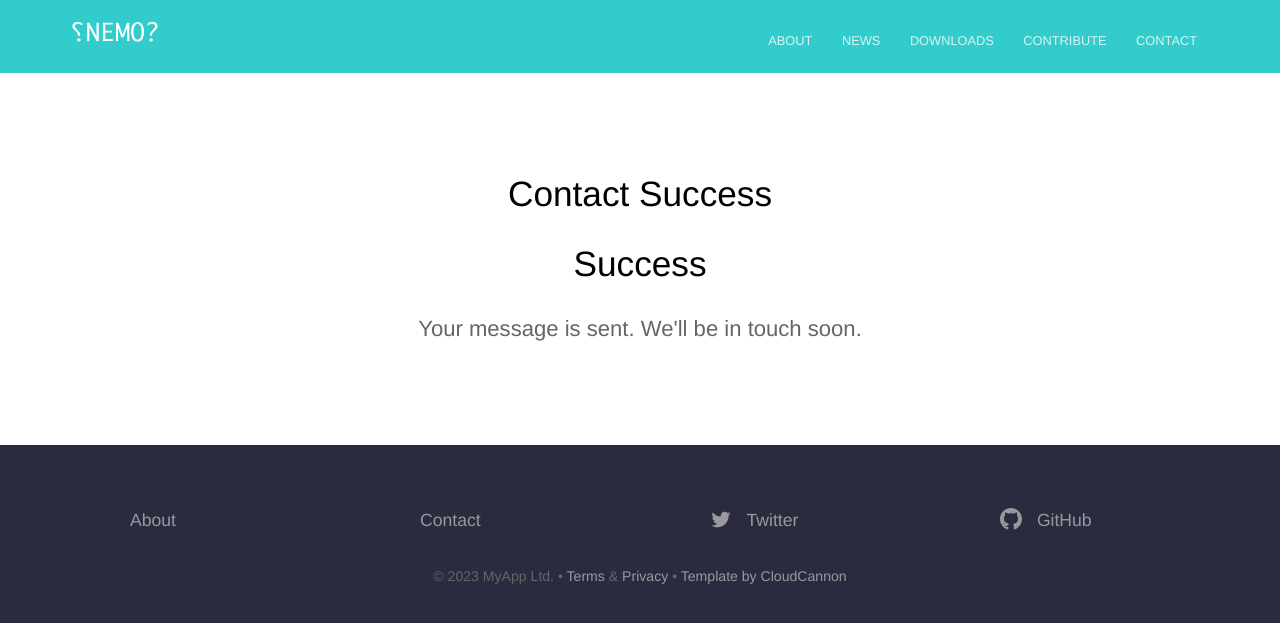
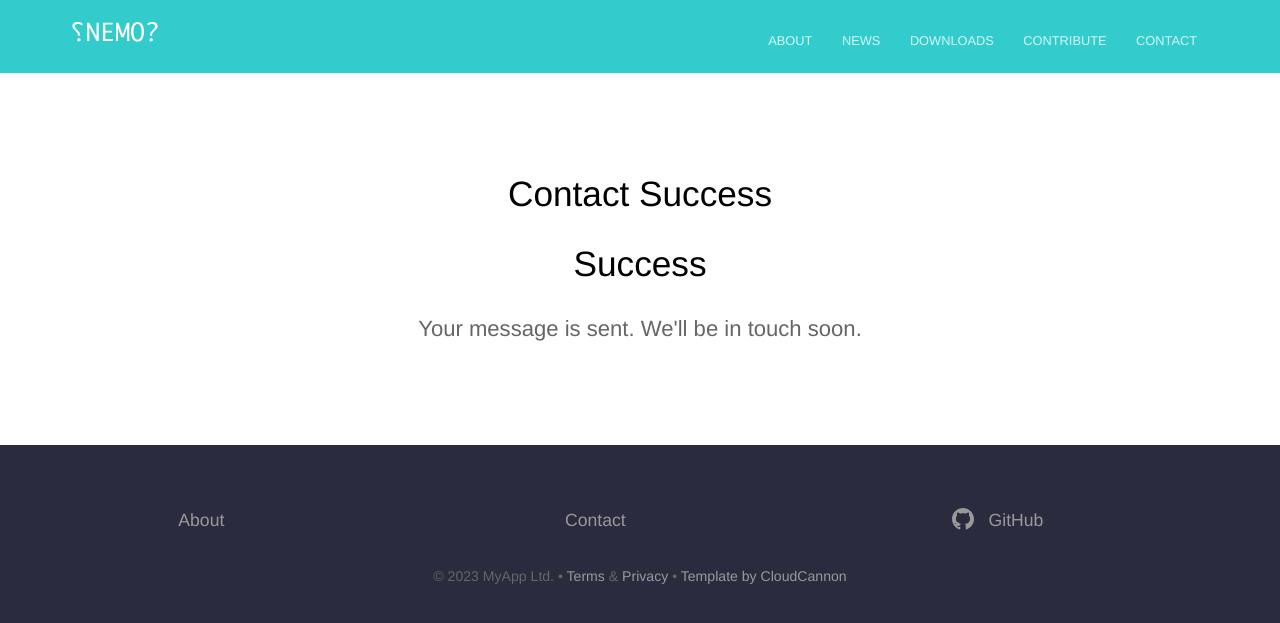
Before and after one commit to TheNEMOproject/TheNEMOproject.github.io, a Jekyll site: the page built from contact-success.html, in a window 1280 px wide. Shown: the top 623 px of the page. Built offline with Jekyll 4.4.1, drawn with Linux system fonts in a browser that asks for light colours.

Commit message:
Update footer.yml

```diff
--- a/_data/footer.yml
+++ b/_data/footer.yml
@@ -5,11 +5,6 @@
   - name: Contact
     link: /contact/
 - links:
-  - name: Twitter
-    link: https://twitter.com/cloudcannon/
-    social_icon: Twitter
-    new_window: true
-- links:
   - name: GitHub
     link: https://github.com/TheNEMOproject
     social_icon: GitHub
```
